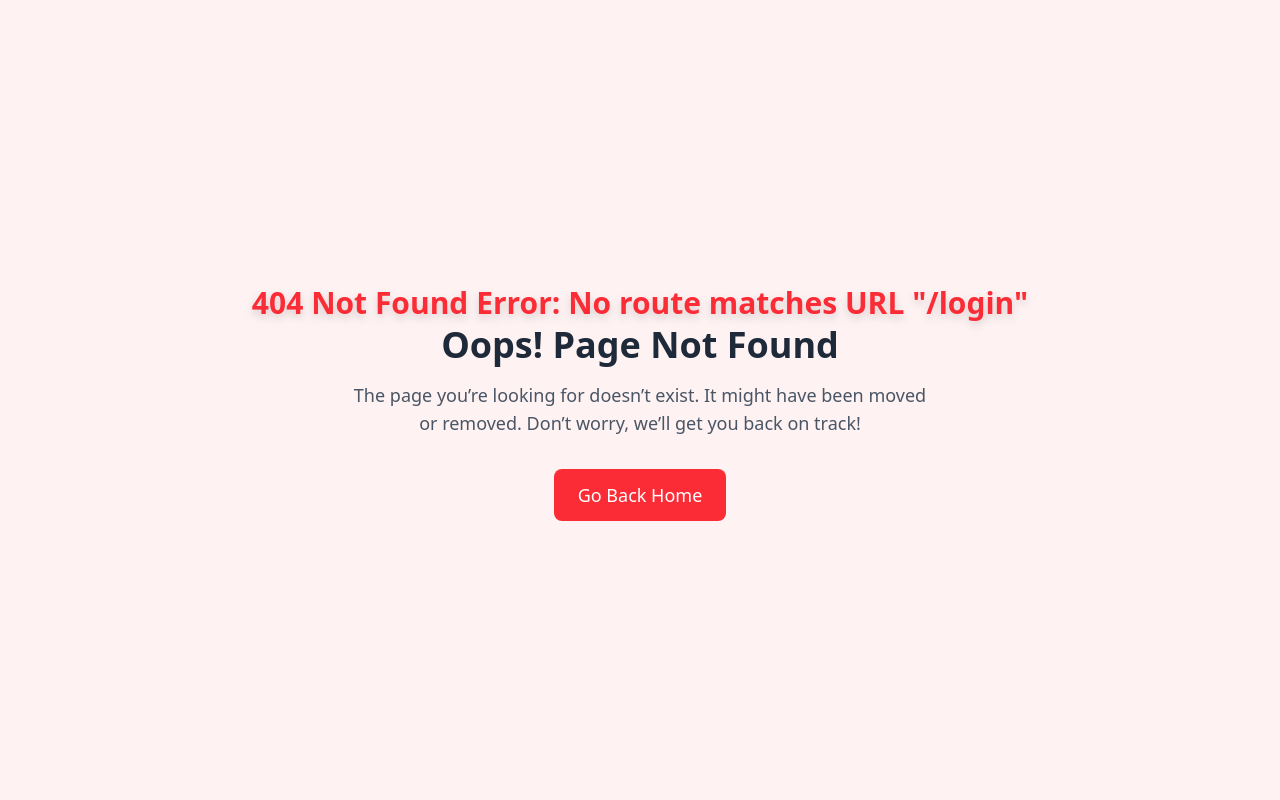
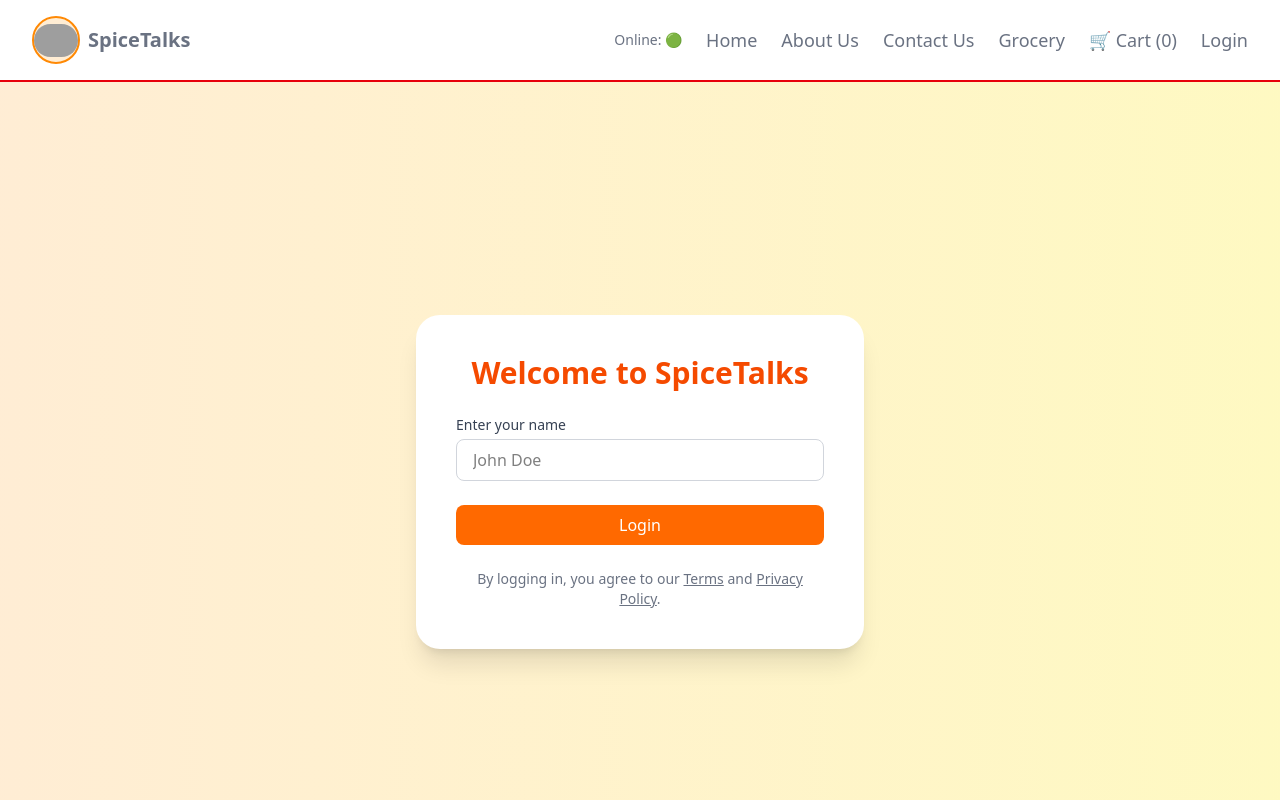
Before and after one commit to billigoat76/namaste-react-revision, a React (Vite) app in the folder spicetalks/: page /login in a window 1280 px wide. Shown: the top 800 px of the page. Built offline with nearby package versions, Linux system fonts and the light colour scheme; grey boxes are pictures that could not be loaded.

Commit message:
login-logout

```diff
--- a/spicetalks/src/App.jsx
+++ b/spicetalks/src/App.jsx
@@ -11,6 +11,7 @@ import GroceryFallback from "./components/GroceryFallback";
 import Cart from "./components/Cart";
 import { Provider } from "react-redux";
 import { appStore } from "./utils/appStore";
+import LoginSignup from "./components/LoginSignup";
 //import Grocery from './components/Grocery';
 
 //chinking (code-splitting) - (Lazy loading) - (Dynamic bundling)
@@ -66,6 +67,10 @@ export const appRouter = createBrowserRouter([
       {
         path : '/cart',
         element : <Cart/>
+      },
+      {
+        path : '/login',
+        element : <LoginSignup/>
       }
 
     ],
--- a/spicetalks/src/components/Header.jsx
+++ b/spicetalks/src/components/Header.jsx
@@ -1,10 +1,21 @@
-import { Link } from "react-router-dom";
+import { Link, useNavigate } from "react-router-dom";
 import { FaHome } from "react-icons/fa";
 import useOnlineStatus from "../hooks/useOnlineStatus";
-import { useSelector } from "react-redux";
+import { useDispatch, useSelector } from "react-redux";
+import { logout } from "../utils/slices/userSlice";
+
 export default function Header() {
   const onlineStatus = useOnlineStatus();
   const cartItems = useSelector((store) => store.cart.items);
+  const username = localStorage.getItem('spicetalksuser');
+  const dispatch = useDispatch();
+  const navigate = useNavigate();
+
+  const handleLogout = () => {
+    dispatch(logout());
+    navigate("/login");
+  };
+
   return (
     <header className="bg-cream text-gray-500 border-b-2 border-red-600 px-8 py-4 flex items-center justify-between">
       {/* Logo */}
@@ -12,23 +23,38 @@ export default function Header() {
         <div className="w-12 h-12 bg-orange-100 border-2 border-orange-400 rounded-full flex items-center justify-center">
           <Link to='/'>
             <img
-            src="https://img.freepik.com/premium-vector/vintage-spices-logo_872660-7.jpg?semt=ais_hybrid&w=740" // 🍽️ icon from flaticon (replace with your logo if needed)
-            alt="SpiceTalks Logo"
-            className="w-full h-full object-cover rounded-full"
-          />
+              src="https://img.freepik.com/premium-vector/vintage-spices-logo_872660-7.jpg?semt=ais_hybrid&w=740"
+              alt="SpiceTalks Logo"
+              className="w-full h-full object-cover rounded-full"
+            />
           </Link>
         </div>
         <h1 className="text-xl font-semibold">SpiceTalks</h1>
       </div>
 
       {/* Navigation */}
-      <nav className="flex gap-8 text-lg font-medium">
-        <li className='list-none'>Online Status : {!onlineStatus ? '🔴' : '🟢' }</li>
+      <nav className="flex items-center gap-6 text-lg font-medium">
+        <span className="text-sm">Online: {onlineStatus ? "🟢" : "🔴"}</span>
         <Link to="/" className="hover:text-red-500 transition-colors">Home</Link>
         <Link to="/about" className="hover:text-red-500 transition-colors">About Us</Link>
         <Link to="/contact" className="hover:text-red-500 transition-colors">Contact Us</Link>
-        <Link to="/grocery" className="hover:text-red -500 transition-colors">Grocery</Link>
-        <Link to="/cart" className="hover:text-red -500 transition-colors">Cart ({cartItems.length} items)</Link>
+        <Link to="/grocery" className="hover:text-red-500 transition-colors">Grocery</Link>
+        <Link to="/cart" className="hover:text-red-500 transition-colors">🛒 Cart ({cartItems.length})</Link>
+
+        {/* If logged in, show user and logout */}
+        {username ? (
+          <div className="flex items-center gap-3">
+            <span className="text-base font-semibold text-orange-600">Hi, {username}</span>
+            <button
+              onClick={handleLogout}
+              className="text-sm bg-red-500 text-white px-3 py-1 rounded hover:bg-red-600 transition"
+            >
+              Logout
+            </button>
+          </div>
+        ) : (
+          <Link to="/login" className="hover:text-red-500 transition-colors">Login</Link>
+        )}
       </nav>
     </header>
   );
--- /dev/null
+++ b/spicetalks/src/components/LoginSignup.jsx
@@ -0,0 +1,56 @@
+// LoginSignup.jsx
+import { useState } from 'react';
+import { useDispatch } from 'react-redux';
+import { login } from '../utils/slices/userSlice';
+import { useNavigate } from 'react-router-dom';
+
+export default function LoginSignup() {
+  const [username, setUsername] = useState('');
+  const dispatch = useDispatch();
+  const navigate = useNavigate();
+
+  const handleLogin = (e) => {
+    e.preventDefault();
+    if (username.trim()) {
+      dispatch(login(username));
+      navigate('/');
+    }
+  };
+
+  return (
+    <div className="min-h-screen flex items-center justify-center bg-gradient-to-r from-orange-100 to-yellow-100">
+      <div className="bg-white p-10 rounded-3xl shadow-xl w-full max-w-md">
+        <h2 className="text-3xl font-bold text-center text-orange-600 mb-6">
+          Welcome to SpiceTalks
+        </h2>
+
+        <form onSubmit={handleLogin} className="space-y-6">
+          <div>
+            <label className="block text-sm font-medium text-gray-700 mb-1">
+              Enter your name
+            </label>
+            <input
+              type="text"
+              value={username}
+              onChange={(e) => setUsername(e.target.value)}
+              className="w-full px-4 py-2 border border-gray-300 rounded-lg focus:ring-2 focus:ring-orange-300 focus:outline-none"
+              placeholder="John Doe"
+              required
+            />
+          </div>
+
+          <button
+            type="submit"
+            className="w-full py-2 px-6 bg-orange-500 text-white rounded-lg hover:bg-orange-600 transition"
+          >
+            Login
+          </button>
+        </form>
+
+        <p className="mt-6 text-center text-sm text-gray-500">
+          By logging in, you agree to our <span className="underline cursor-pointer">Terms</span> and <span className="underline cursor-pointer">Privacy Policy</span>.
+        </p>
+      </div>
+    </div>
+  );
+}
--- a/spicetalks/src/utils/appStore.js
+++ b/spicetalks/src/utils/appStore.js
@@ -1,8 +1,10 @@
 
 import { configureStore } from '@reduxjs/toolkit';
 import cartReducer from './slices/cartSlice'
+import userReducer from './slices/userSlice'
 export const appStore = configureStore({
     reducer : {
-        cart : cartReducer
+        cart : cartReducer,
+        user : userReducer
     }
 });
--- /dev/null
+++ b/spicetalks/src/utils/slices/userSlice.js
@@ -0,0 +1,19 @@
+import { createSlice } from "@reduxjs/toolkit";
+
+const userSlice = createSlice({
+    name : 'user',
+    initialState : {
+        username : "Vaibhav Tanwar"
+    },
+    reducers : {
+        login : (state,action) => {
+            localStorage.setItem('spicetalksuser',action.payload)
+        },
+        logout : (state,action)=>{
+            localStorage.removeItem('spicetalksuser');
+        }
+    }
+})
+
+export const {login,logout} = userSlice.actions;
+export default userSlice.reducer;
```
